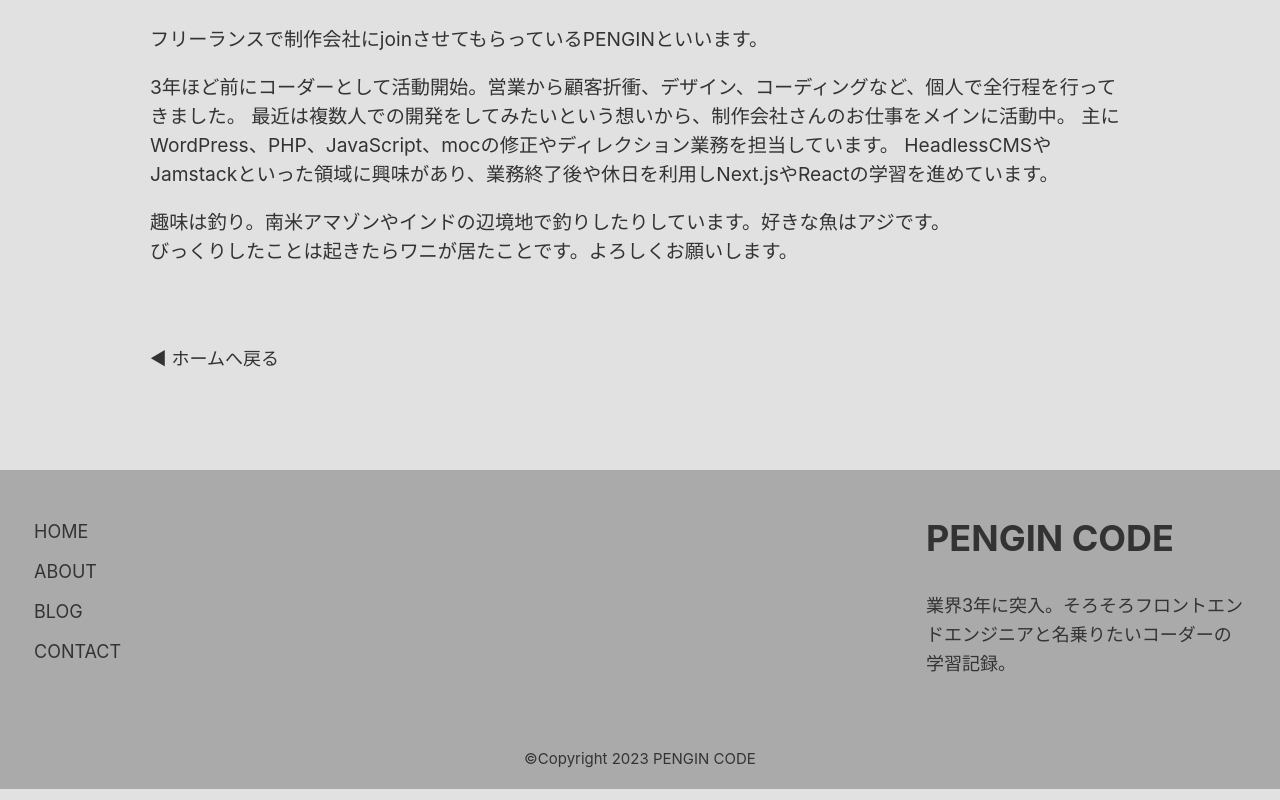
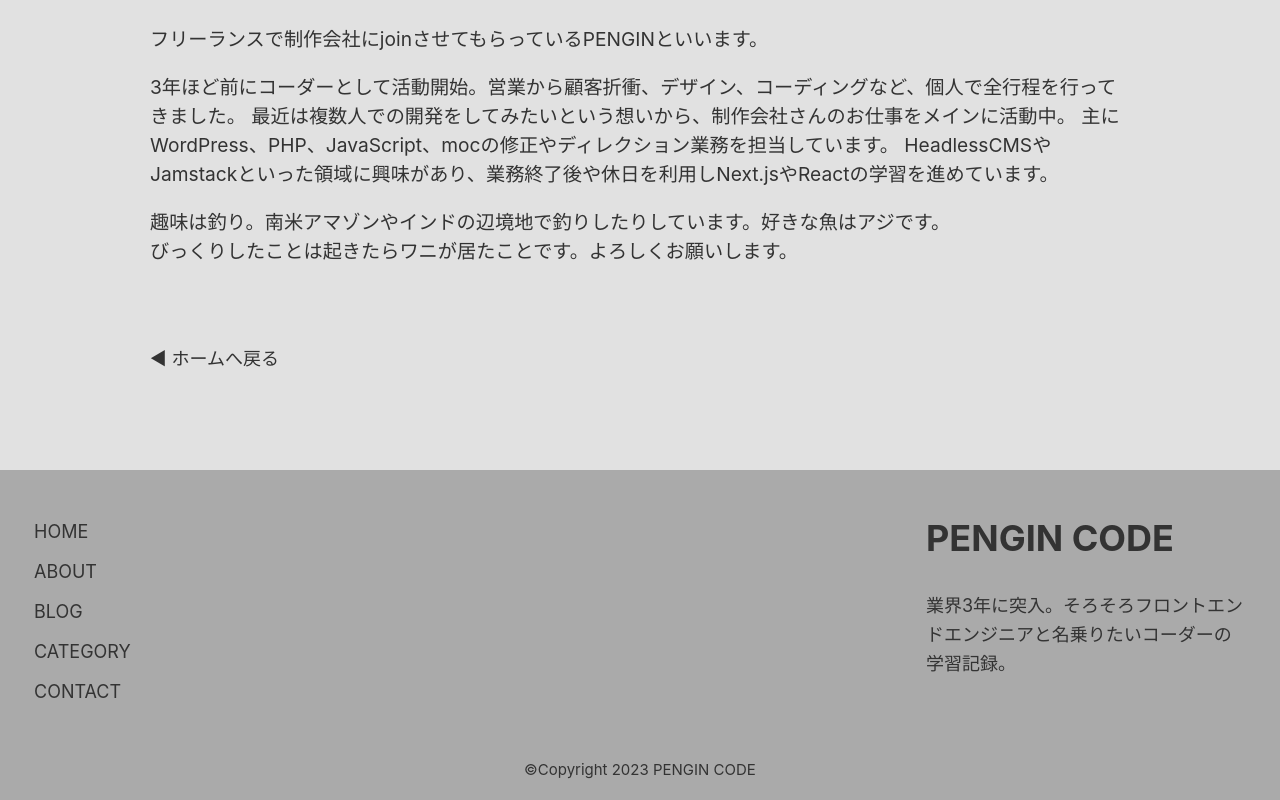
Before and after one commit to hiro8watanabe/nextjs-microcms-blog, a Next.js app: page /about in a window 1280 px wide. Shown: the part 574-1374 px from the top of the page. Built offline with nearby package versions, Linux system fonts and the light colour scheme.

Commit message:
カテゴリーアーカイブリンク追加

```diff
--- a/src/components/Footer/index.tsx
+++ b/src/components/Footer/index.tsx
@@ -25,6 +25,11 @@ export function Footer() {
                 </Link>
               </li>
               <li className={styles.list}>
+                <Link href="/category">
+                  <a>CATEGORY</a>
+                </Link>
+              </li>
+              <li className={styles.list}>
                 <Link href="/contact">
                   <a>CONTACT</a>
                 </Link>
```
